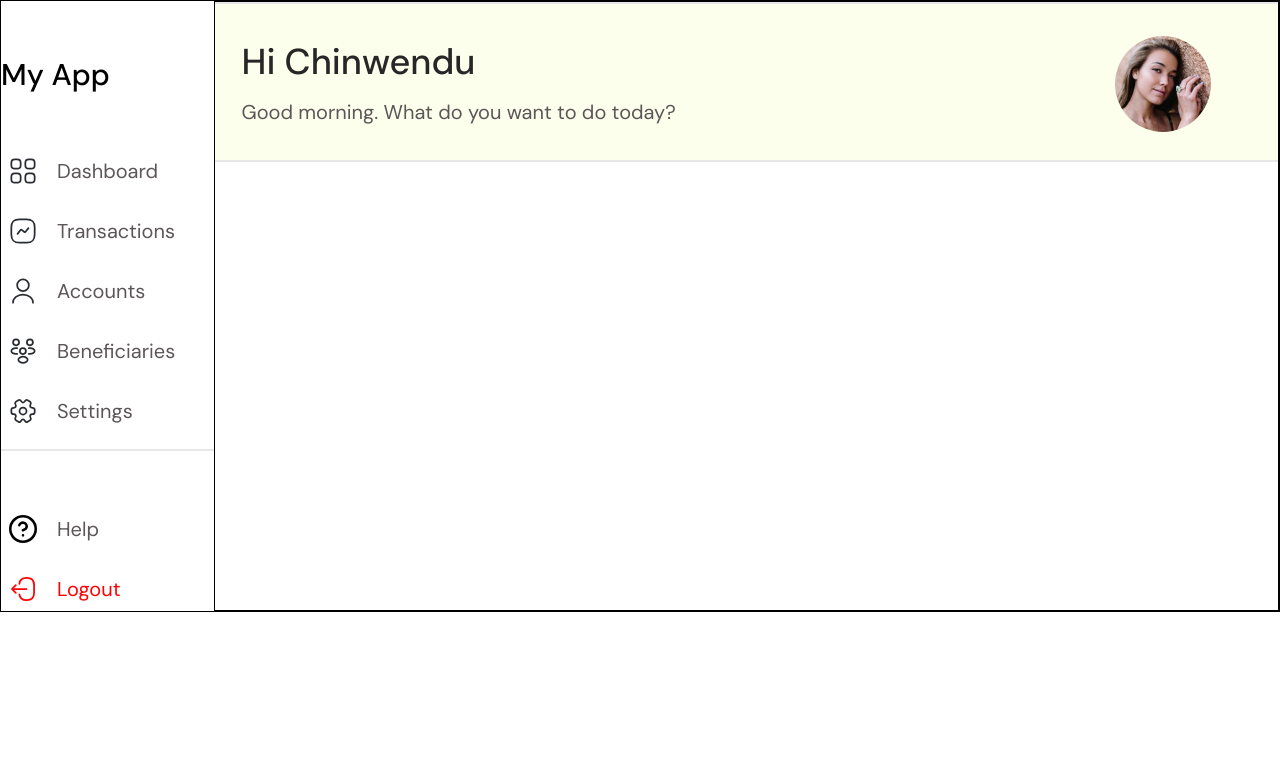
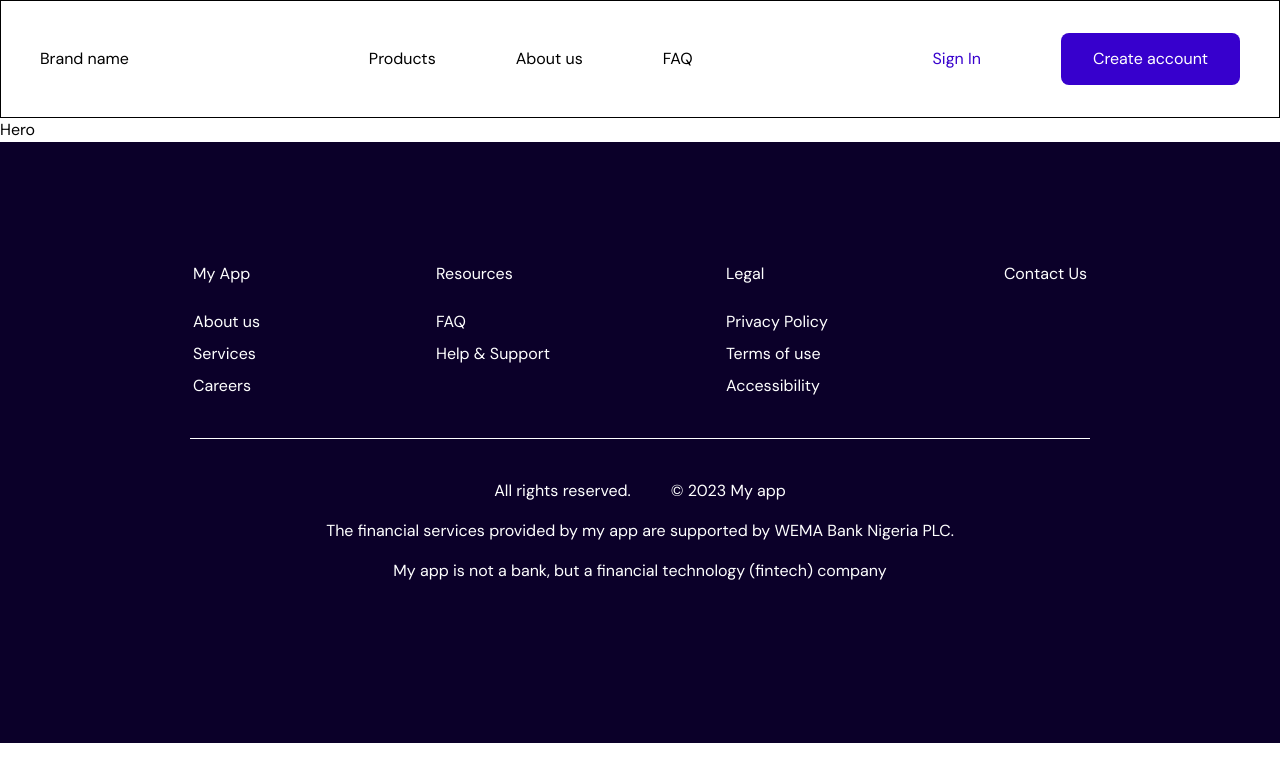
Before and after one commit to devcareer/team-fintech-frontend, a React (Create React App) app: page / in a window 1280 px wide. Shown: the top 782 px of the page. Built offline with nearby package versions, Linux system fonts and the light colour scheme.

Commit message:
feat: add header

```diff
--- a/src/App.js
+++ b/src/App.js
@@ -12,7 +12,8 @@ import {
   Settings,
   SignIn,
   SignUp,
-  Transactions
+  Transactions,
+  LandingPage
 } from './pages';
 function App() {
   return (
@@ -22,6 +23,7 @@ function App() {
         <Route path="/passwordreset" element={<PasswordReset />} />
         <Route path="/signup" element={<SignUp />} />
         <Route path="/signin" element={<SignIn />} />
+        <Route path="/" element={<LandingPage />} />
         <Route path="/" element={<Home />}>
           <Route path="/dashboard" element={<Dashboard />} />
           <Route path="/transactions" element={<Transactions />} />
--- /dev/null
+++ b/src/pages/Home/Footer.jsx
@@ -0,0 +1,51 @@
+import React from 'react';
+
+const Footer = () => {
+  return (
+    <div className="bg-primary-900 p-10 py-20">
+      <section className="flex text-white justify-center gap-44 mt-10">
+        <ul className=" flex flex-col gap-2">
+          <li className="mb-4">My App</li>
+          <li>About us</li>
+          <li>Services</li>
+          <li>Careers</li>
+        </ul>
+        <ul className=" flex flex-col gap-2">
+          <li className="mb-4">Resources</li>
+          <li>FAQ</li>
+          <li>Help & Support</li>
+        </ul>
+        <ul className=" flex flex-col gap-2">
+          <li className="mb-4">Legal</li>
+          <li>Privacy Policy</li>
+          <li>Terms of use</li>
+          <li>Accessibility</li>
+        </ul>
+        <ul className=" flex flex-col gap-2">
+          <li className="mb-4">Contact Us</li>
+          <li>
+            <span></span>
+          </li>
+          <li>
+            <span></span>
+          </li>
+          <li>
+            <span></span>
+          </li>
+        </ul>
+      </section>
+      <hr className="text-white w-3/4 my-10 flex mx-auto " />
+
+      <section className="text-white justify-center items-center flex flex-col gap-4 pb-20">
+        <span className="flex gap-10">
+          <p>All rights reserved.</p>
+          <p>&copy; 2023 My app</p>
+        </span>
+        <p>The financial services provided by my app are supported by WEMA Bank Nigeria PLC. </p>
+        <p>My app is not a bank, but a financial technology (fintech) company</p>
+      </section>
+    </div>
+  );
+};
+
+export default Footer;
--- /dev/null
+++ b/src/pages/Home/Header.jsx
@@ -0,0 +1,25 @@
+import React from 'react';
+const Header = () => {
+  return (
+    <div className="flex border border-red-500 p-8 gap-60 justify-center items-center">
+      <span>
+        <p>Brand name</p>
+      </span>
+      <span>
+        <ul className="flex gap-20">
+          <li>Products</li>
+          <li>About us</li>
+          <li>FAQ</li>
+        </ul>
+      </span>
+      <span className="flex items-center gap-20 ">
+        <p className="text-primary-300">Sign In</p>
+        <button className="bg-primary-300 text-white py-[14px] px-8 rounded-lg">
+          Create account
+        </button>
+      </span>
+    </div>
+  );
+};
+
+export default Header;
--- /dev/null
+++ b/src/pages/Home/Hero.jsx
@@ -0,0 +1,7 @@
+import React from 'react';
+
+const Hero = () => {
+  return <div>Hero</div>;
+};
+
+export default Hero;
--- /dev/null
+++ b/src/pages/Home/LandingPage.jsx
@@ -0,0 +1,15 @@
+import React from 'react';
+import Footer from './Footer';
+import Header from './Header';
+import Hero from './Hero';
+const LandingPage = () => {
+  return (
+    <div className="">
+      <Header />
+      <Hero />
+      <Footer />
+    </div>
+  );
+};
+
+export default LandingPage;
--- a/src/pages/index.js
+++ b/src/pages/index.js
@@ -11,6 +11,7 @@ import Settings from './Settings';
 import SignIn from './SignIn';
 import SignUp from './SignUp';
 import Transactions from './Transactions';
+import LandingPage from './Home/LandingPage';
 export {
   Error,
   SignIn,
@@ -24,5 +25,6 @@ export {
   Help,
   Settings,
   Transactions,
-  Dashboard
+  Dashboard,
+  LandingPage
 };
```
